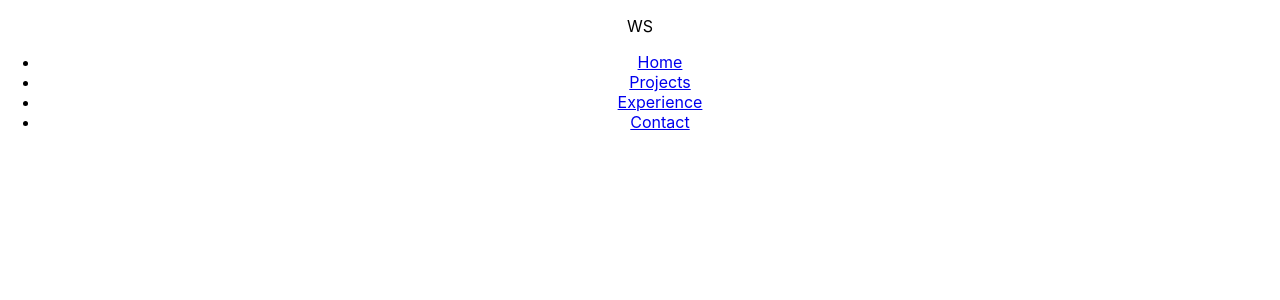
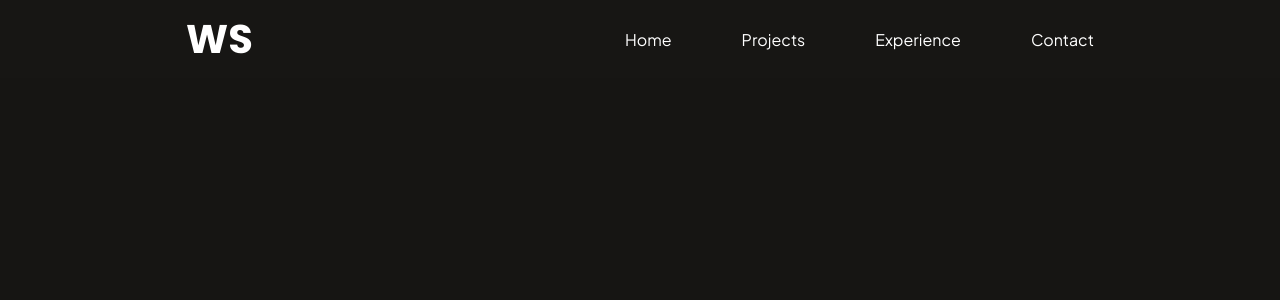
Before and after one commit to WilsonSousajr/wilson-sousa-dev, a React (Create React App) app: page / in a window 1280 px wide. Shown: the top 300 px of the page. Built offline with nearby package versions, Linux system fonts and the light colour scheme.

Commit message:
💄 Style: Use app.css to import other css files

```diff
--- a/src/App.css
+++ b/src/App.css
@@ -1,38 +1,3 @@
-.App {
-  text-align: center;
-}
-
-.App-logo {
-  height: 40vmin;
-  pointer-events: none;
-}
-
-@media (prefers-reduced-motion: no-preference) {
-  .App-logo {
-    animation: App-logo-spin infinite 20s linear;
-  }
-}
-
-.App-header {
-  background-color: #282c34;
-  min-height: 100vh;
-  display: flex;
-  flex-direction: column;
-  align-items: center;
-  justify-content: center;
-  font-size: calc(10px + 2vmin);
-  color: white;
-}
-
-.App-link {
-  color: #61dafb;
-}
-
-@keyframes App-logo-spin {
-  from {
-    transform: rotate(0deg);
-  }
-  to {
-    transform: rotate(360deg);
-  }
-}
+@import './assets/css/utils/colors.css';
+@import './assets/css/global/global.css';
+@import './assets/css/components/header.css';
```
